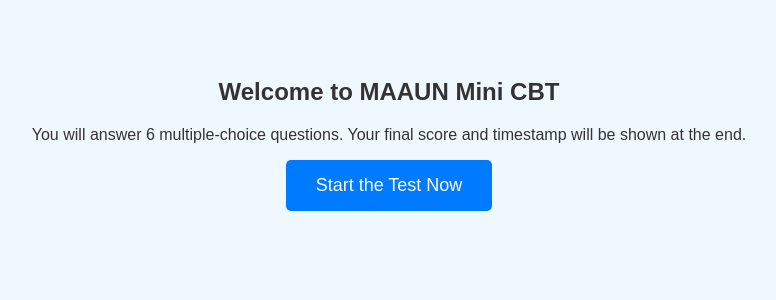
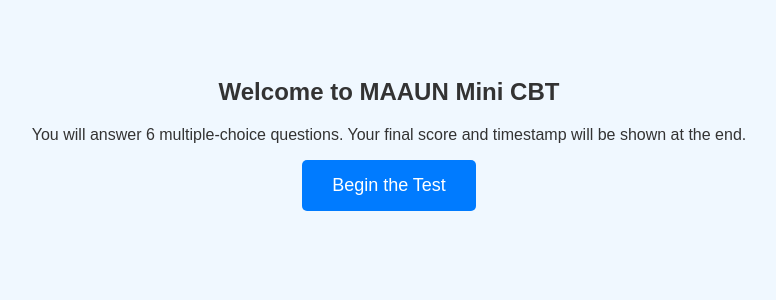
Before and after one commit to OmerAbu7/MAAUN-MINI-CBT-TEST, a Flask app: page / in a window 1280 px wide. Shown: the top 300 px of the page, without its empty margins (251-1027 px from the left). Run offline with Flask 3, Linux system fonts and the light colour scheme.

Commit message:
Updated start button text to be more concise

```diff
--- a/templates/home.html
+++ b/templates/home.html
@@ -13,7 +13,7 @@
     <h2>Welcome to MAAUN Mini CBT</h2>
     <p>You will answer 6 multiple-choice questions. Your final score and timestamp will be shown at the end.</p>
     <form action="/start" method="post">
-        <button type="submit">Start the Test Now</button>
+        <button type="submit">Begin the Test</button>
     </form>
 </body>
 </html>
```
